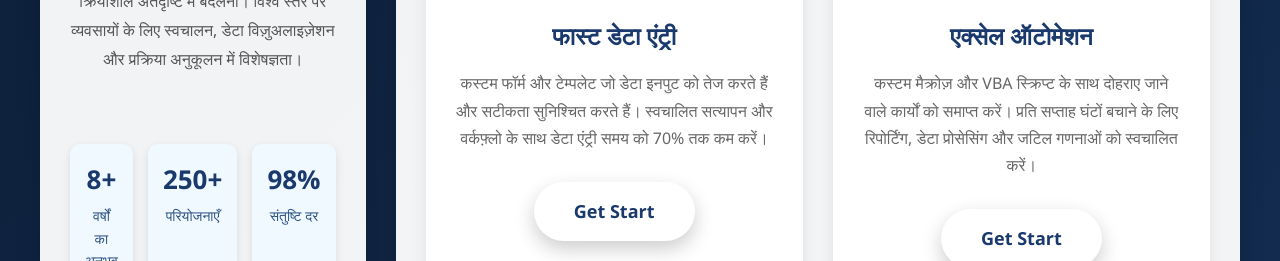
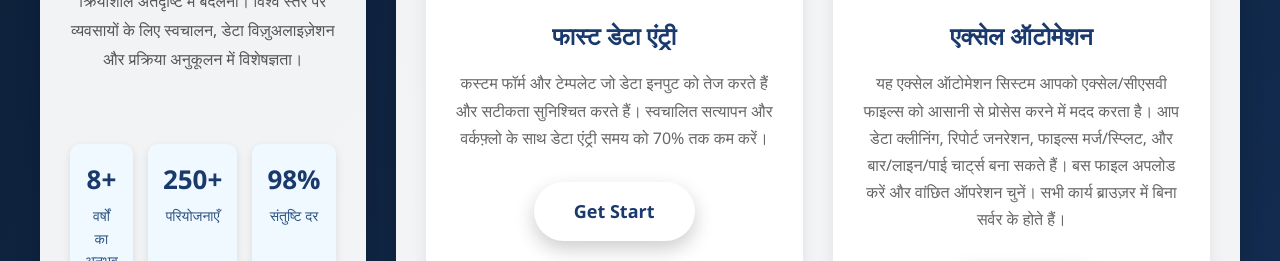
Before and after one commit to dhaval-gamet/Rer, a plain HTML site: page index.html in a window 1280 px wide. Shown: the part 526-787 px from the top of the page. Drawn offline with nearby package versions, Linux system fonts and the light colour scheme.

Commit message:
Update index.html

```diff
--- a/index.html
+++ b/index.html
@@ -589,8 +589,8 @@
                             <i class="fas fa-robot"></i>
                         </div>
                         <h3>एक्सेल ऑटोमेशन</h3>
-                        <p>कस्टम मैक्रोज़ और VBA स्क्रिप्ट के साथ दोहराए जाने वाले कार्यों को समाप्त करें। प्रति सप्ताह घंटों बचाने के लिए रिपोर्टिंग, डेटा प्रोसेसिंग और जटिल गणनाओं को स्वचालित करें।</p>
-                        <a href="" class="btn">Get Start</a>
+                        <p>यह एक्सेल ऑटोमेशन सिस्टम आपको एक्सेल/सीएसवी फाइल्स को आसानी से प्रोसेस करने में मदद करता है। आप डेटा क्लीनिंग, रिपोर्ट जनरेशन, फाइल्स मर्ज/स्प्लिट, और बार/लाइन/पाई चार्ट्स बना सकते हैं। बस फाइल अपलोड करें और वांछित ऑपरेशन चुनें। सभी कार्य ब्राउज़र में बिना सर्वर के होते हैं।</p>
+                        <a href="x.html" class="btn">Get Start</a>
                         <div class="highlight">
                             <p><i class="fas fa-check-circle"></i> कस्टम VBA स्क्रिप्टिंग</p>
                             <p><i class="fas fa-check-circle"></i> स्वचालित रिपोर्टिंग</p>
@@ -604,7 +604,7 @@
                         </div>
                         <h3>चार्ट विज़ुअलाइज़ेशन</h3>
                         <p>कच्चे डेटा को आकर्षक दृश्य कथाओं में बदलें। इंटरएक्टिव डैशबोर्ड और डायनामिक चार्ट जो आपके डेटा परिवर्तनों के साथ स्वचालित रूप से अपडेट होते हैं।</p>
-                        <a href="" class="btn">Get Start</a>
+                        <a href="y.html" class="btn">Get Start</a>
                         <div class="highlight">
                             <p><i class="fas fa-check-circle"></i> इंटरएक्टिव डैशबोर्ड</p>
                             <p><i class="fas fa-check-circle"></i> रियल-टाइम अपडेट</p>
```
